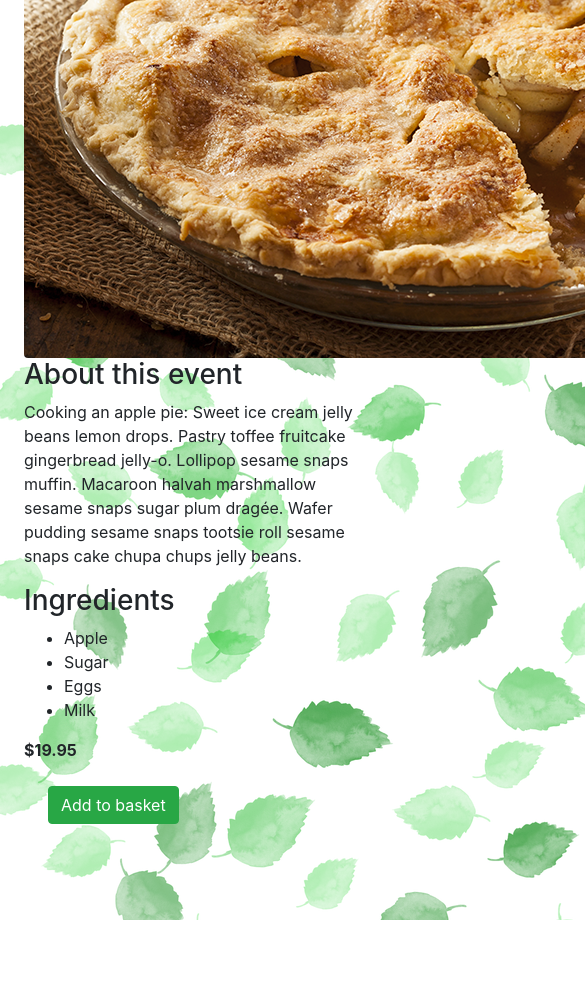
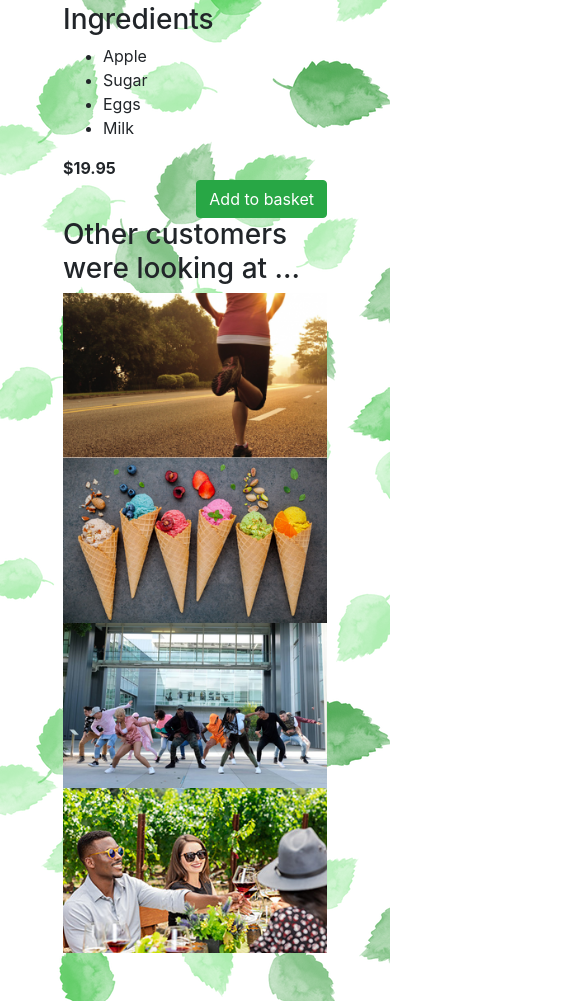
Before and after one commit to kpenov16/events, a plain HTML site: page index.html in a window 390 px wide. Shown: the part 743-1744 px from the top of the page, 585 px wide, since content can reach past the window. Before the commit the page ends 1663 px from the top, so only its background shows below. Drawn offline with Linux system fonts and the light colour scheme.

Commit message:
add more possible events and make the page responsive/usable for smaller sizes screens

```diff
--- a/css/style.css
+++ b/css/style.css
@@ -1,6 +1,8 @@
 body{
     padding-top: 3rem;
     padding-bottom: 3rem;
+    padding-right: 3rem;
+    padding-left: 3rem;
     background-image: url(../images/seamless-pattern-5095737_640.png);
     background-repeat: repeat;
 }
--- a/index.html
+++ b/index.html
@@ -13,26 +13,17 @@
 <body>
 
     <main role="main">
-        <div>
-            <div class="jumbotron">
-                <div class="container">
-                    <h1 class="display-4">Cooking a pie</h1>
-                    <p  class="lead">Our famous, number-one selling event.</p>
-                </div>
-            </div>
-            <div class="alert alert-success">
-                <strong>Success!</strong> Cooking a pie event was added to your shopping cart.
-            </div>
-            <!--<h1 class="m-3">Cooking a pie
+        <div class="container">
+            <h1 >Cooking a pie
                 <small>Our famous, number-one selling event.</small>
-            </h1>-->
+            </h1>
 
-            <div class="p-4">
-                <div>
-                    <img src="images/products/applepie.jpg" class="rounded" alt="Image of event">
+            <div class="row">
+                <div class="col-md-8">
+                    <img src="images/products/applepiesmall.jpg" class="rounded" alt="Image of event">
                 </div>
 
-                <div>
+                <div class="col-md-4">
                     <h3>About this event</h3>
                     <p>Cooking an apple pie: Sweet ice cream jelly beans lemon drops. Pastry toffee fruitcake gingerbread jelly-o.
                         Lollipop sesame snaps muffin. Macaroon halvah marshmallow sesame snaps sugar plum dragée.
@@ -44,16 +35,39 @@
                         <li>Eggs</li>
                         <li>Milk</li>
                     </ul>
-                    <div>
-                        <div>
+                    <div class="row">
+                        <div class="col-md-4">
                             <strong>$19.95</strong>
                         </div>
-                        <div >
-                            <a type="button" href="shoppingbasket.html" class="btn btn-success m-4">
+                        <div class="col-md-8">
+                            <a type="button" href="shoppingbasket.html" class="btn btn-success float-right">
                                 Add to basket
                             </a>
                         </div>
                     </div>
+                </div>
+            </div>
+            <h3>Other customers were looking at ...</h3>
+            <div class="row">
+                <div class="col-md-3 col-sm-6">
+                    <a href="index.html">
+                        <img class="img-fluid" src="images/products/running-small.png" alt="">
+                    </a>
+                </div>
+                <div class="col-md-3 col-sm-6">
+                    <a href="index.html">
+                        <img class="img-fluid" src="images/products/icecream-small.png" alt="">
+                    </a>
+                </div>
+                <div class="col-md-3 col-sm-6">
+                    <a href="index.html">
+                        <img class="img-fluid" src="images/products/danceclass-small.png" alt="">
+                    </a>
+                </div>
+                <div class="col-md-3 col-sm-6">
+                    <a href="index.html">
+                        <img class="img-fluid" src="images/products/wine-testing.jpg" alt="">
+                    </a>
                 </div>
             </div>
         </div>
```
Also changed, not shown: images/products/danceclass-small.png (added), images/products/icecream-small.png (added), images/products/running-small.png (added), images/products/wine-testing.jpg (added).
